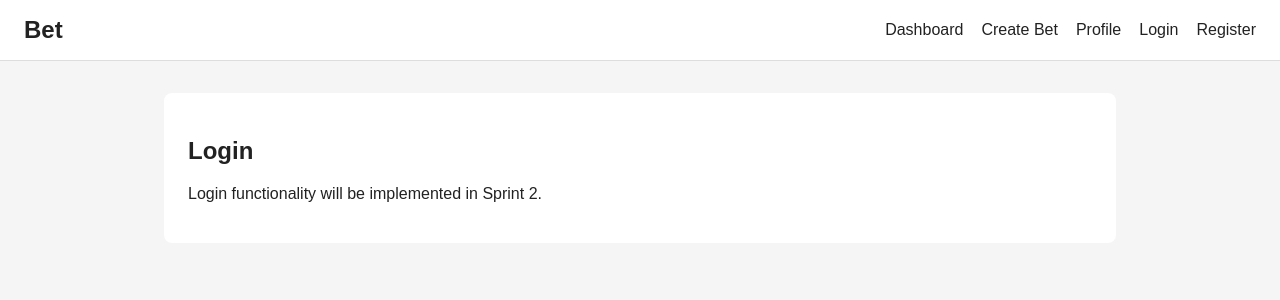
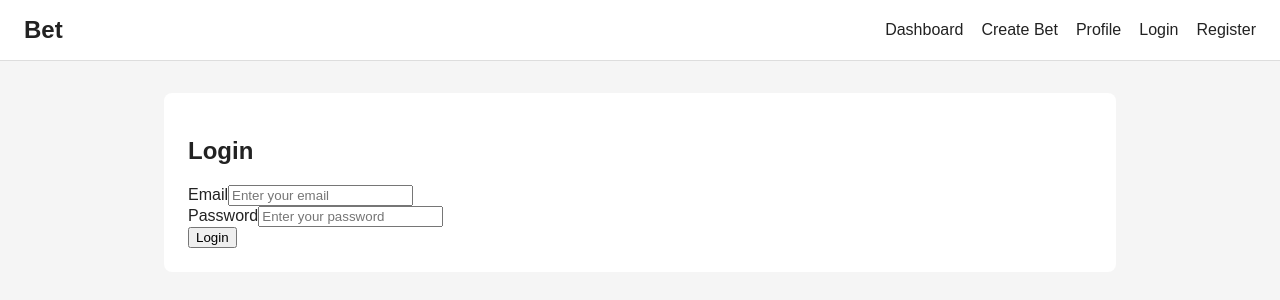
Before and after one commit to CPSC-491-Group-6/CSUF-CPSC-491-Bet, a React (Vite) app in the folder frontend/: page /login in a window 1280 px wide. Shown: the top 300 px of the page. Built offline with nearby package versions, Linux system fonts and the light colour scheme; the HTML template or start-up script is replaced by a standard one.

Commit message:
SCRUM-329 Add basic login form

```diff
--- a/frontend/src/pages/Login.jsx
+++ b/frontend/src/pages/Login.jsx
@@ -1,8 +1,35 @@
 function Login() {
+  const handleSubmit = (event) => {
+    event.preventDefault();
+  };
+
   return (
     <section>
       <h1>Login</h1>
-      <p>Login functionality will be implemented in Sprint 2.</p>
+
+      <form onSubmit={handleSubmit}>
+        <div>
+          <label htmlFor="email">Email</label>
+          <input
+            type="email"
+            id="email"
+            name="email"
+            placeholder="Enter your email"
+          />
+        </div>
+
+        <div>
+          <label htmlFor="password">Password</label>
+          <input
+            type="password"
+            id="password"
+            name="password"
+            placeholder="Enter your password"
+          />
+        </div>
+
+        <button type="submit">Login</button>
+      </form>
     </section>
   );
 }
```
